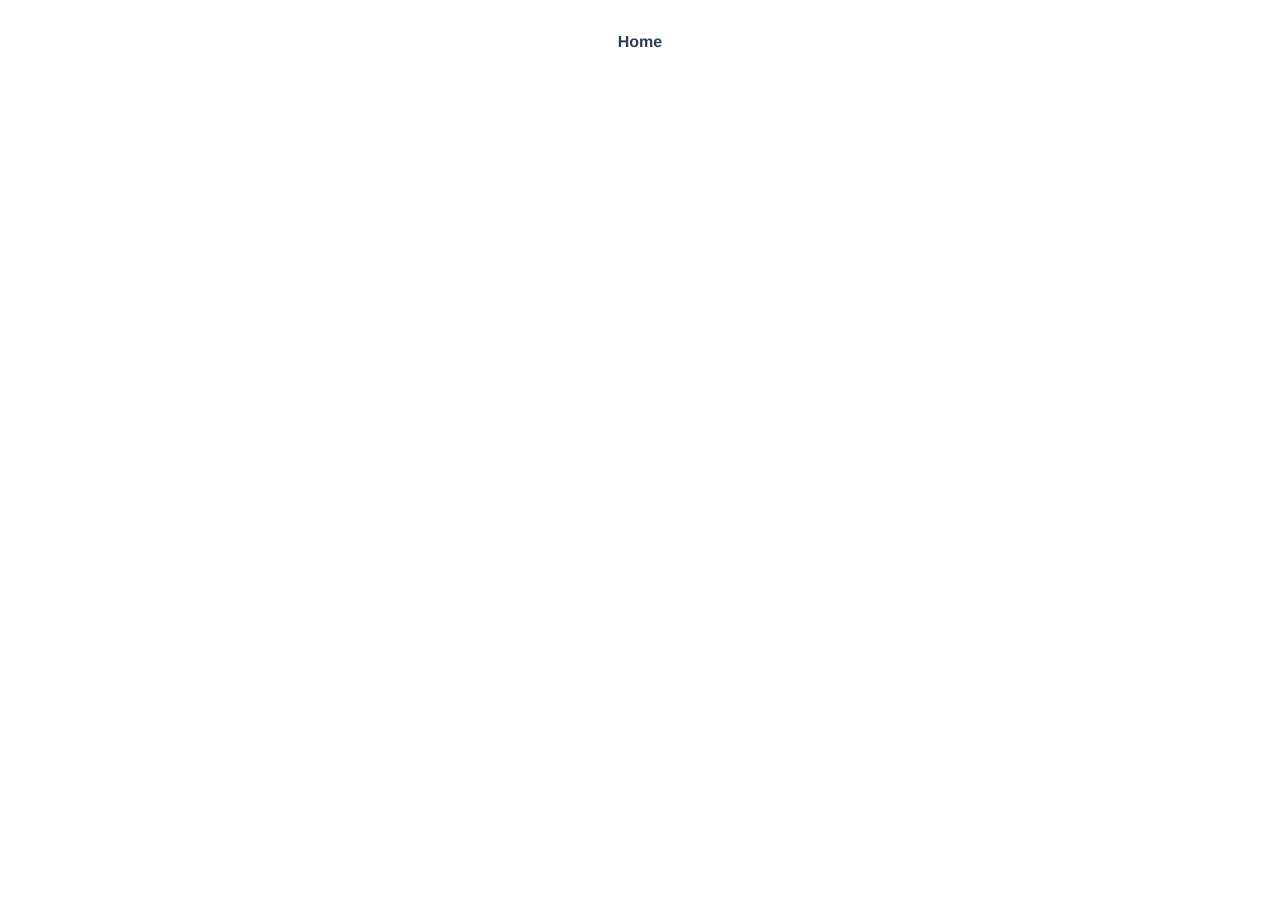
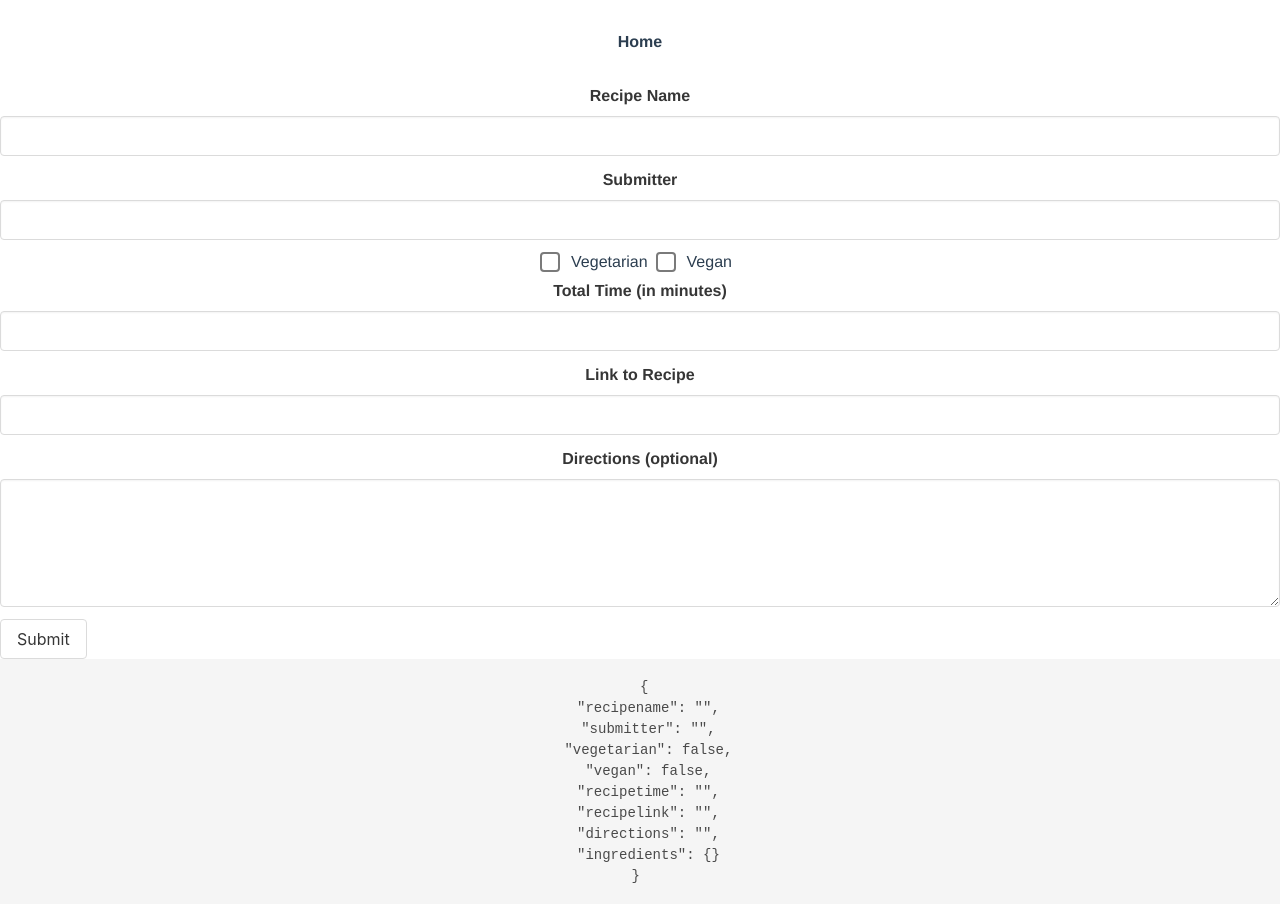
Before and after one commit to kciurleo/recipe-list, a Vue app: page /addrecipe in a window 1280 px wide. Before the commit the page ends 800 px from the top, so only its background shows below. Built offline with nearby package versions, Linux system fonts and the light colour scheme.

Commit message:
start of form no ingredients

```diff
--- a/src/components/AddRecipeForm.vue
+++ b/src/components/AddRecipeForm.vue
@@ -5,6 +5,37 @@
     <!-- my thought was that this could be a form used to add a recipe like
     where you put in the ingredients and stuff (or the link which would be
     cool but i have no clue if that's possible) -->
+  <form id="targform" @submit.prevent>
+    <b-field label="Recipe Name">
+      <b-input type="text" id="recipename" v-model="recipeinfo.recipename" required />
+    </b-field>
+    <b-field label="Submitter">
+      <b-input type="text" id="submitter" v-model="recipeinfo.submitter" required />
+    </b-field>
+    <b-checkbox v-model="recipeinfo.vegetarian" native-value="Vegetarian">
+      Vegetarian
+    </b-checkbox>
+    <b-checkbox v-model="recipeinfo.vegan" native-value="Vegan">
+      Vegan
+    </b-checkbox>
+    <b-field label="Total Time (in minutes)">
+      <b-numberinput v-model="recipeinfo.recipetime" :controls="false"></b-numberinput>
+    </b-field>
+    <b-field label="Link to Recipe">
+      <b-input type="text" id="recipelink" v-model="recipeinfo.recipelink" />
+    </b-field>
+    <b-field label="Directions (optional)">
+      <b-input type="textarea" v-model="recipeinfo.directions"></b-input>
+    </b-field>
+    <!-- button here that says add ingredient-->
+    <!-- when button pressed, three new fields: ingredient name (typable select) and quantity (number) and type (select) -->
+    <!-- if we have ingredient already, the quantity and type selector appear -->
+    <!-- if not person has to choose -->
+    <b-field class="buttons">
+      <b-button @click="submitForm" type="submit">Submit</b-button>
+    </b-field>
+  </form>
+  <pre> {{ recipeinfo }} </pre>
   </div>
 </template>
 
@@ -15,9 +46,22 @@ export default {
   },
   data() {
     return {
+      recipeinfo: {
+        recipename: '',
+        submitter: '',
+        vegetarian: false,
+        vegan: false,
+        recipetime: '',
+        recipelink: '',
+        directions:'',
+        ingredients: {},
+      },
     };
   },
   methods: {
+    submitForm(){
+      console.log(this.recipeinfo)
+    },
   },
 };
 </script>
```
